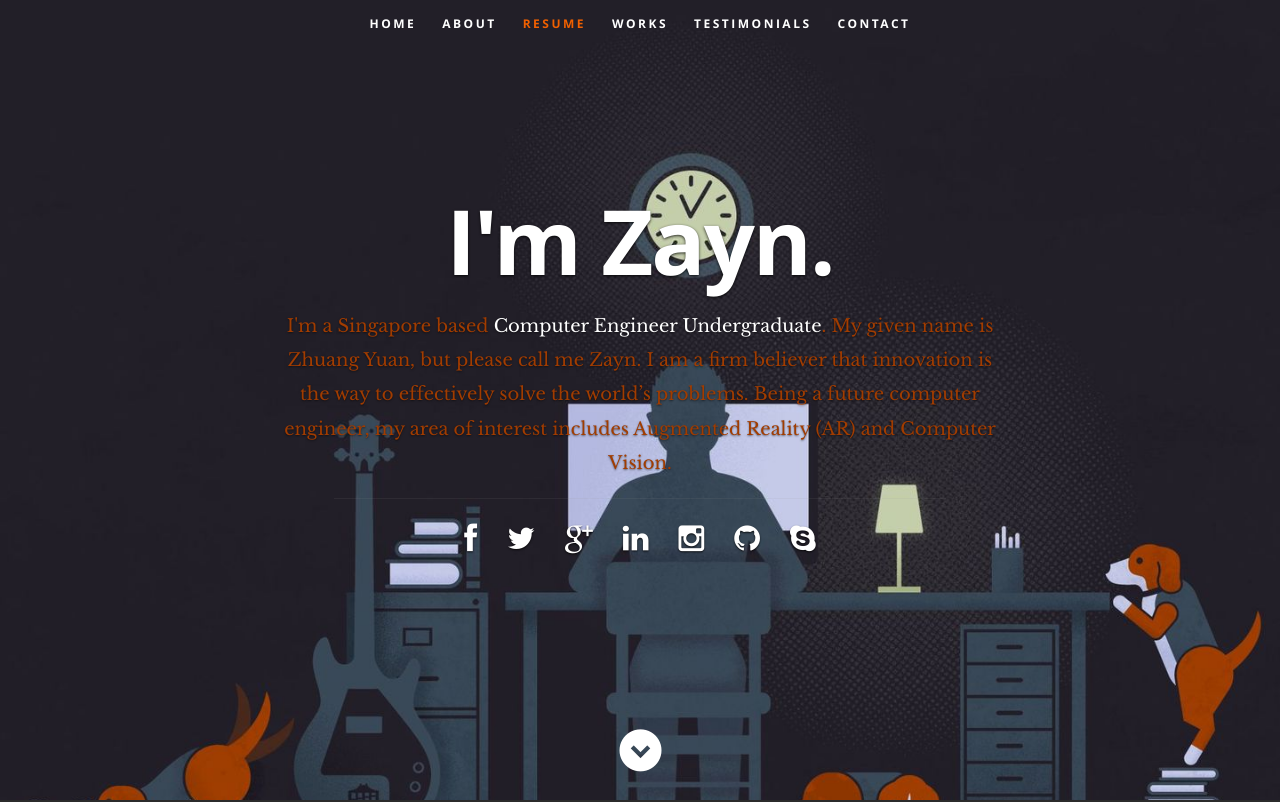
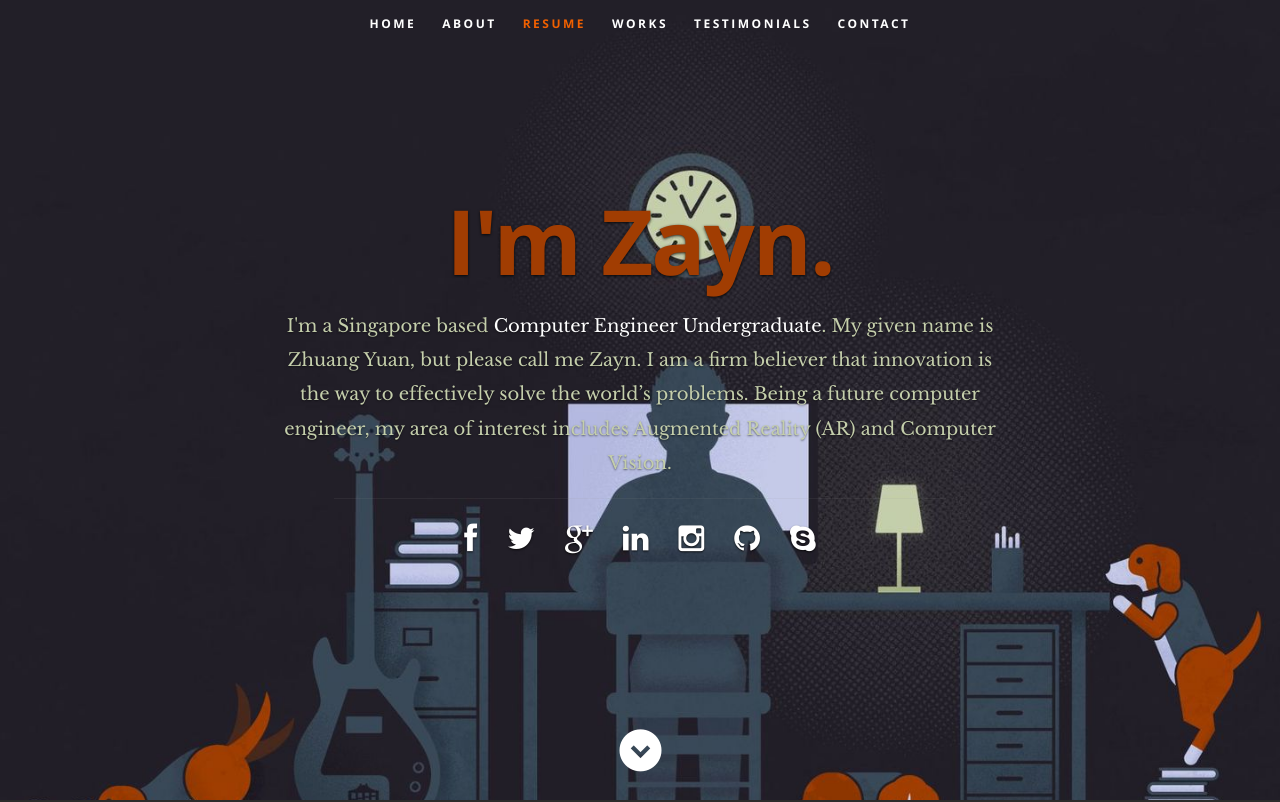
Before and after one commit to Za-yn/online-resume-tutorial, a React (Create React App) app: page / in a window 1280 px wide. Shown: the top 802 px of the page. Built offline with nearby package versions, Linux system fonts and the light colour scheme.

Commit message:
font color changed

```diff
--- a/public/css/layout.css
+++ b/public/css/layout.css
@@ -59,14 +59,14 @@ header .banner {
 header .banner-text { width: 100%; }
 header .banner-text h1 {
    font: 90px/1.1em 'opensans-bold', sans-serif;
-   color: #fff;
+   color: #A13D02;
    letter-spacing: -2px;
    margin: 0 auto 18px auto;
    text-shadow: 0px 1px 3px rgba(0, 0, 0, .8);
 }
 header .banner-text h3 {
    font: 18px/1.9em 'librebaskerville-regular', serif;
-   color: #A13C00;
+   color: #C4CEAB;
    margin: 0 auto;
    width: 70%;
    text-shadow: 0px 1px 2px rgba(0, 0, 0, .5);
```
